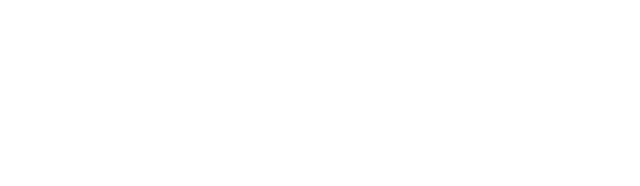
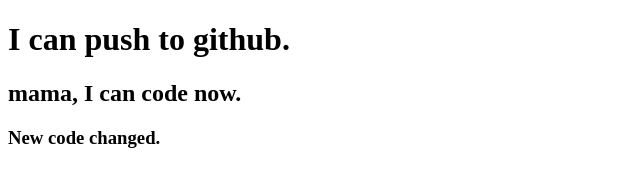
Before and after one commit to raselASrock/my-second-repo, a plain HTML site: page index.html in a window 1280 px wide. Shown: the whole page, without its empty margins (0-640 px from the left). Drawn offline with Linux system fonts and the light colour scheme.

Commit message:
added header

```diff
--- a/index.html
+++ b/index.html
@@ -7,6 +7,8 @@
     <title>My second github repo</title>
 </head>
 <body>
-
+    <h1>I can push to github.</h1>
+    <h2>mama, I can code now.</h2>
+    <h3>New code changed.</h3>
 </body>
 </html>
```
